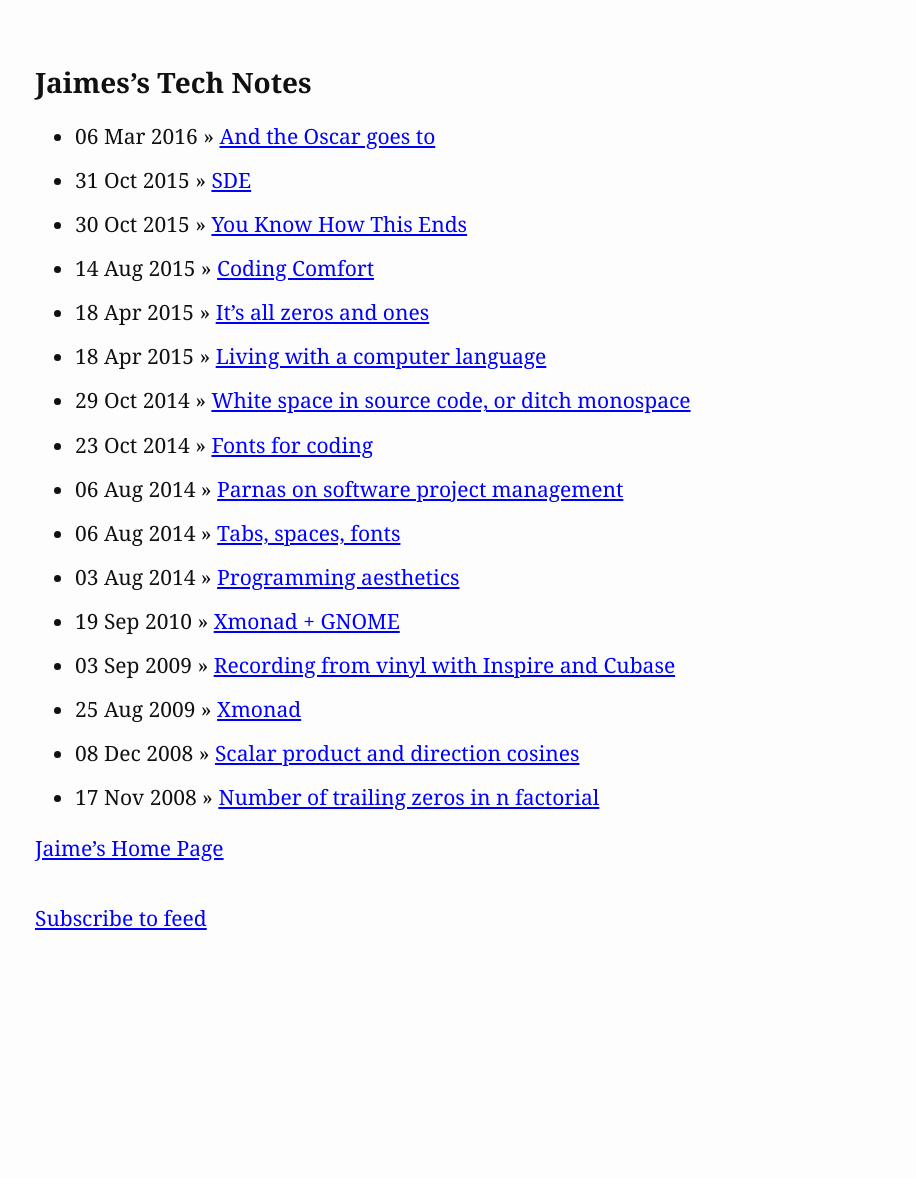
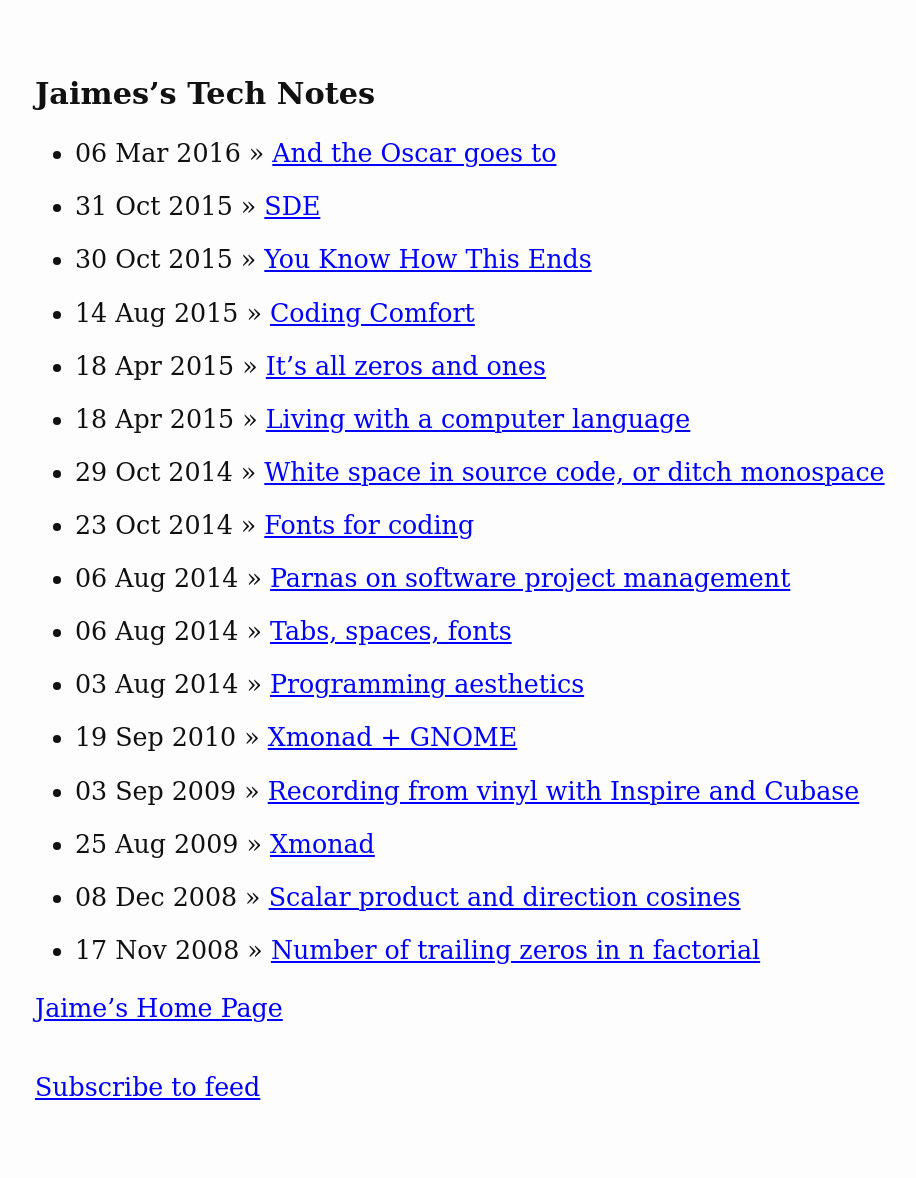
Before and after one commit to jsilvela/jsilvela.github.io, a Jekyll site: the page built from index.html, in a window 1280 px wide. Shown: the whole page, without its empty margins (93-1009 px from the left). Built offline with Jekyll 4.4.1, drawn with Linux system fonts in a browser that asks for light colours; some web fonts are replaced; before the commit the page ends 995 px from its top, so only the background shows below that.

Commit message:
Fix up font and font size

```diff
--- a/_layouts/default.html
+++ b/_layouts/default.html
@@ -4,6 +4,7 @@
 	<meta charset="UTF-8">
 	<title>{{ page.title }}</title>
 	<link rel=stylesheet type="text/css" href="/css/basic.css">
+	<link href="https://fonts.googleapis.com/css?family=Source+Serif+Pro:400,700" rel="stylesheet">
 	<link href="http://feeds.feedburner.com/JaimeSilvela-TechNotes"
 		rel="alternate" title="Jaime’s Tech Notes" type="application/atom+xml" />
 	<meta name="viewport" content="width=device-width, initial-scale=1" />
--- a/css/basic.css
+++ b/css/basic.css
@@ -1,11 +1,11 @@
 html {
-	font-size: 100%;
+	font-size: 23px;
 }
 
 body {
 	margin: 3em 10%;
 	max-width: 36em;
-	font-family: Charter, Georgia, serif;
+	font-family: "Source Serif Pro", "DejaVu Serif", Georgia, serif;
 	font-weight: 400;
 	text-rendering: optimizeLegibility;
 }
@@ -16,10 +16,10 @@ body {
 		background: #fdfdfd;
 	}
 	body, h2, h3 {
-		font-size: 1.3125em;
+		font-size: 1.1em;
 	}
 	h1 {
-		font-size: 1.3333em;
+		font-size: 1.2em;
 	}
 }
 
@@ -37,7 +37,7 @@ body {
 }
 
 h1, h2, h3 {
-	font-weight: bold;
+	font-weight: 700;
 }
 
 li {
```
